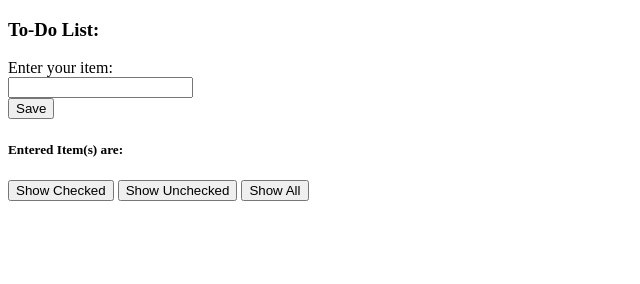
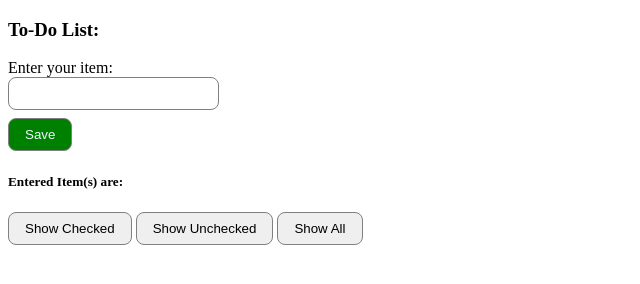
Before and after one commit to rimshaarshad/to-do-list-jquery, a website with bundled scripts: page index.html in a window 1280 px wide. Shown: the whole page, without its empty margins (0-640 px from the left). Built offline with nearby package versions, Linux system fonts and the light colour scheme.

Commit message:
changing color of buttons

```diff
--- a/index.html
+++ b/index.html
@@ -14,16 +14,16 @@
             <input type="text" id="list-input">
             <span id="error"></span>
         </div>
-        <button id="save">Save</button>
+        <button id="save"  class="active btn">Save</button>
   </div>
   <div id="output">
     <h5>Entered Item(s) are:</h5>
     <ol id="list-output"></ol>
   </div>
   <div>
-    <button id="selected">Show Checked</button>
-    <button id="unselected">Show Unchecked</button>
-    <button id="all">Show All</button>
+    <button id="selected" class="btn">Show Checked</button>
+    <button id="unselected" class="btn">Show Unchecked</button>
+    <button id="all" class="btn">Show All</button>
     <h5 id="heading"></h5>
     <div id="items"></div>
   </div>
--- a/style.css
+++ b/style.css
@@ -1,3 +1,15 @@
 h1, h2 {
   font-family: Lato;
 }
+.active, .btn:hover {
+  background-color: green;
+  color: aliceblue;
+}
+.btn, #list-input{
+  border: 1px solid grey;
+  padding: .5rem 1rem;
+  border-radius: .5rem;
+}
+#save{
+  margin-top: .5rem;
+}
```
